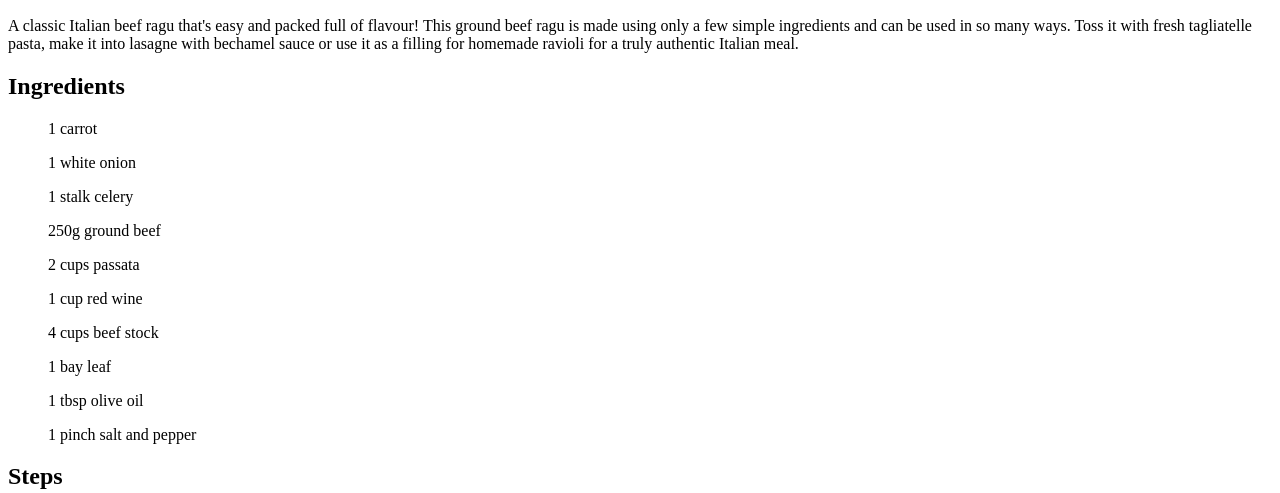
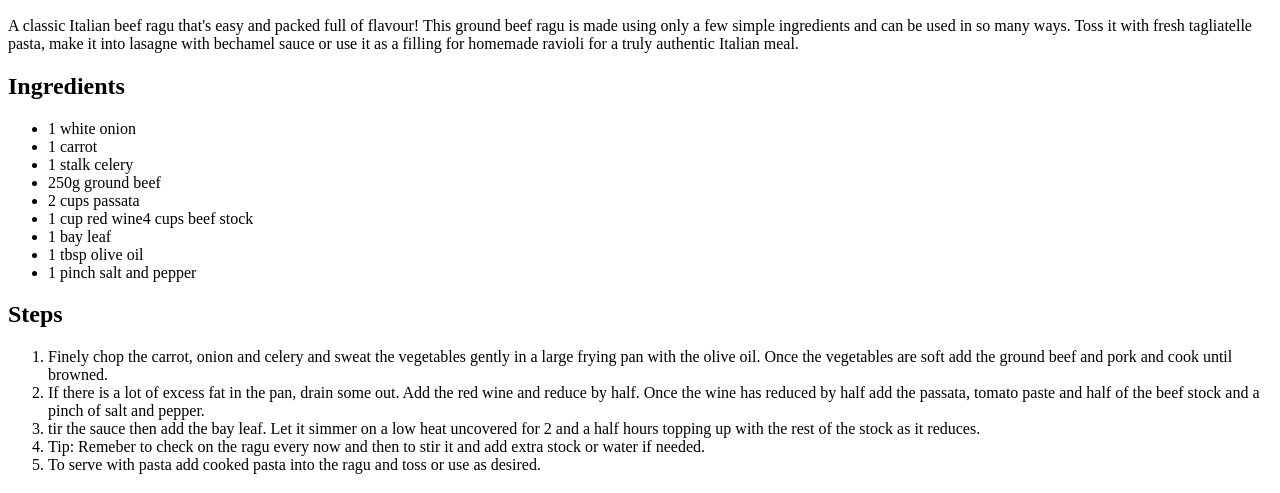
Before and after one commit to bannsolo/odin-recipes, a plain HTML site: page recipes/ragu.html in a window 1280 px wide. Shown: the part 434-927 px from the top of the page. Drawn offline with Linux system fonts and the light colour scheme.

Commit message:
fixes the ingredients unordered list

```diff
--- a/recipes/ragu.html
+++ b/recipes/ragu.html
@@ -15,16 +15,18 @@
     <p>A classic Italian beef ragu that's easy and packed full of flavour! This ground beef ragu is made using only a few simple ingredients and can be used in so many ways. Toss it with fresh tagliatelle pasta, make it into lasagne with bechamel sauce or use it as a filling for homemade ravioli for a truly authentic Italian meal.</p>
 
     <h2>Ingredients</h2>
-    <ul>1 carrot</ul>
-    <ul>1 white onion</ul>
-    <ul>1 stalk celery</ul>
-    <ul>250g ground beef</ul>
-    <ul>2 cups passata</ul>
-    <ul>1 cup red wine</ul>
-    <ul>4 cups beef stock</ul>
-    <ul>1 bay leaf</ul>
-    <ul>1 tbsp olive oil</ul>
-    <ul>1 pinch salt and pepper</ul>
+    <ul>
+        <li>1 white onion</li>
+        <li>1 carrot</li>
+        <li>1 stalk celery</li>
+        <li>250g ground beef</li>
+        <li>2 cups passata</li>
+        <li>1 cup red wine</uli
+        <li>4 cups beef stock</li>
+        <li>1 bay leaf</li>
+        <li>1 tbsp olive oil</li>
+        <li>1 pinch salt and pepper</li>
+    </ul>
 
     <h2>Steps</h2>
     <ol>
```
